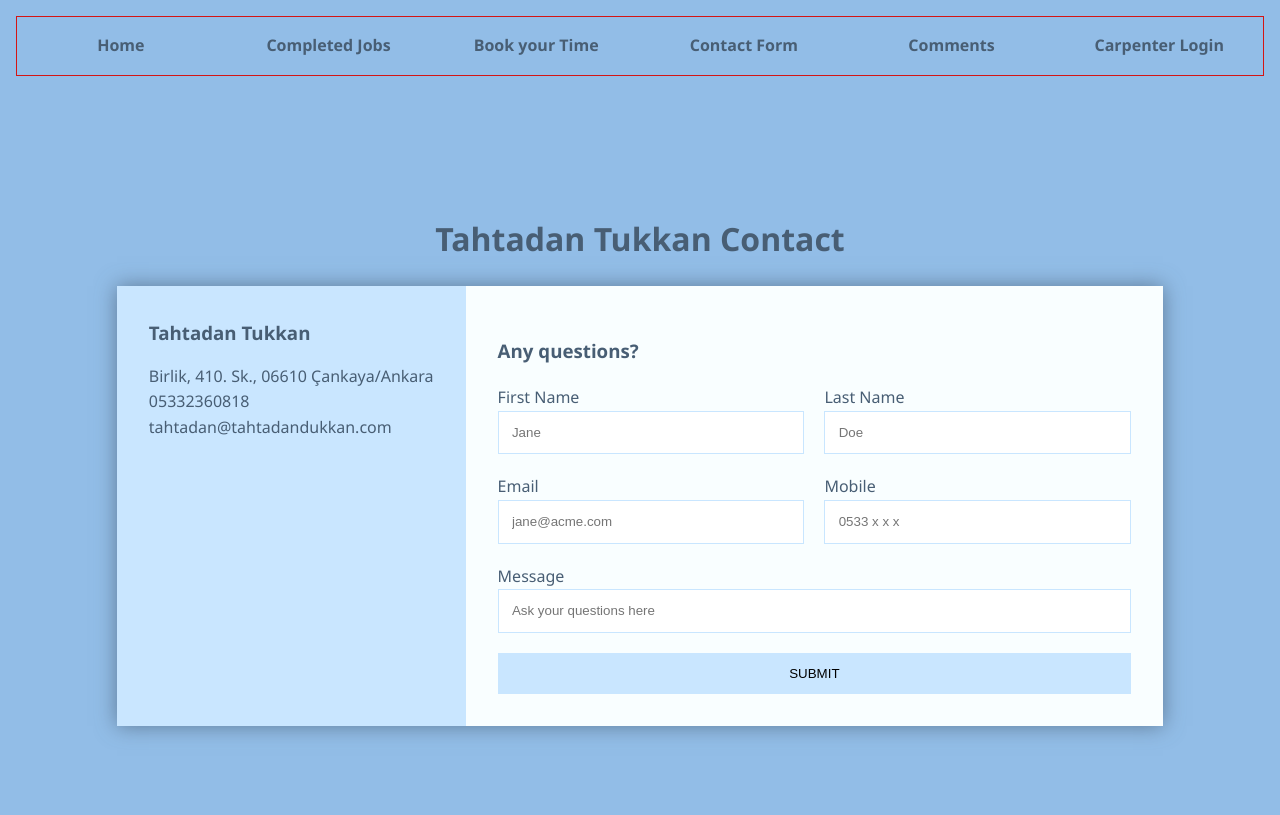
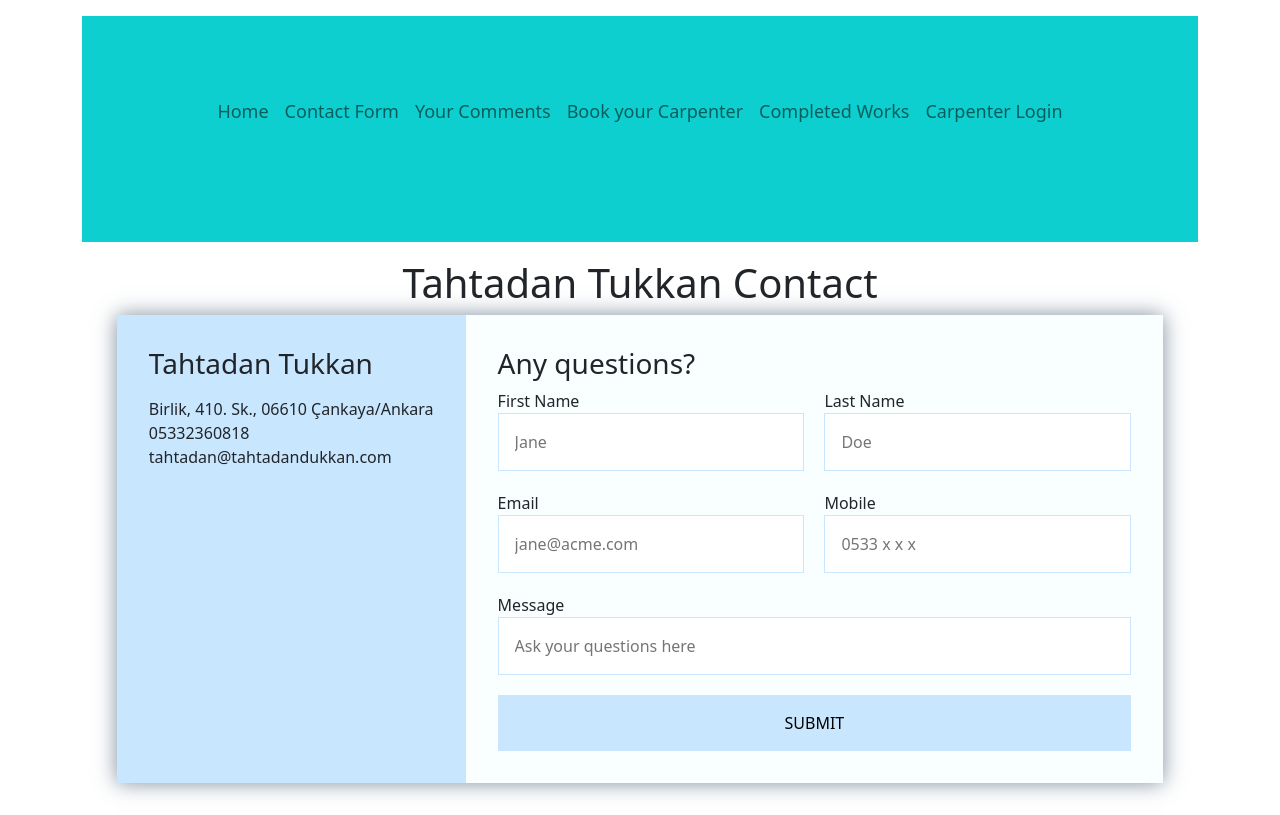
Before and after one commit to emresorkun/handyman-reactjs, a React (Create React App) app: page /contact-form in a window 1280 px wide. Built offline with nearby package versions, Linux system fonts and the light colour scheme.

Commit message:
nav bar styled and unused code removed

```diff
--- a/package.json
+++ b/package.json
@@ -6,9 +6,11 @@
     "@testing-library/jest-dom": "^5.16.1",
     "@testing-library/react": "^12.1.2",
     "@testing-library/user-event": "^13.5.0",
+    "bootstrap": "^5.1.3",
     "contentful": "^9.1.5",
     "formik": "^2.2.9",
     "react": "^17.0.2",
+    "react-bootstrap": "^2.0.4",
     "react-dom": "^17.0.2",
     "react-icons": "^4.3.1",
     "react-router-dom": "^6.2.1",
--- a/src/App.scss
+++ b/src/App.scss
@@ -1,13 +1,5 @@
 * {
   box-sizing: border-box;
-}
-
-body {
-  background: #92bde7;
-  color: #485e74;
-  line-height: 1.6;
-  font-family: "Segoe UI", Tahoma, Geneva, Verdana, sans-serif;
-  padding: 1em;
 }
 
 .form-container {
@@ -65,19 +57,7 @@ ul {
 .form-contact-input p {
   margin: 0;
 }
-//NAVIGATOR
-.navbar {
-  // position: fixed;
-  top: 0;
-  left: 0;
-  width: 100%;
-  background: var(--offWhite);
-  z-index: 1;
-}
-.nav-header {
-  display: flex;
-  justify-content: space-between;
-}
+//FORMS
 
 .form-contact-input .full {
   grid-column: 1/3;
@@ -103,43 +83,6 @@ ul {
   color: #f9feff;
   outline: 0;
   transition: background-color 2s ease-out;
-}
-
-.nav-links {
-  /* height: 0;
-  overflow: hidden; */
-  // transition: var(--mainTransition);
-  // list-style-type: none;
-  border: 1px solid rgb(212, 20, 20);
-  list-style: none;
-  margin: 0;
-  padding: 0;
-  display: flex;
-}
-
-.nav-links li {
-  flex: 4;
-}
-.nav-links a {
-  display: block;
-  text-decoration: none;
-  padding: 1rem 0;
-  color: var(--mainBlack);
-  transition: var(--mainTransition);
-  text-align: center;
-  font-size: 1rem;
-  font-weight: 600;
-  letter-spacing: var(--mainSpacing);
-}
-.nav-links a:hover {
-  color: var(--primaryColor);
-  background: #c9e6ff;
-  transition: background-color 1s ease-out;
-  color: #f9feff;
-}
-
-.show-nav {
-  height: 100px;
 }
 
 // CONTACT-comments FORM
@@ -184,5 +127,30 @@ ul {
 }
 
 .container-routes {
-  margin-top: 100px;
+  margin-top: 1px;
 }
+
+.mr-auto {
+  height: 210px;
+  width: 100%;
+  display: flex;
+  align-items: center;
+  justify-content: center;
+  padding-bottom: 35px;
+}
+
+.navbar {
+  background-color: rgb(14, 207, 207);
+}
+
+body {
+  background: #92bde7;
+  color: #485e74;
+  line-height: 1.6;
+  font-family: "Segoe UI", Tahoma, Geneva, Verdana, sans-serif;
+  padding: 1em;
+}
+
+.nav-link {
+  font-size: large;
+}
--- a/src/components/App.scss
+++ /dev/null
@@ -1,87 +0,0 @@
-.content {
-  display: flex;
-  flex-direction: column;
-  border: 5px solid yellowgreen;
-}
-.routes-container {
-  margin-top: 100px;
-}
-.navbar {
-  position: fixed;
-  top: 0;
-  left: 0;
-  width: 100%;
-  background: var(--offWhite);
-  z-index: 1;
-}
-.nav-header {
-  display: flex;
-  justify-content: space-between;
-}
-
-.nav-links {
-  /* height: 0;
-  overflow: hidden; */
-  // transition: var(--mainTransition);
-  // list-style-type: none;
-  border: 1px solid rgb(212, 20, 20);
-  list-style: none;
-  margin: 0;
-  padding: 0;
-  display: flex;
-}
-
-.nav-links li {
-  flex: 4;
-}
-.nav-links a {
-  display: block;
-  text-decoration: none;
-  padding: 1rem 0;
-  color: var(--mainBlack);
-  transition: var(--mainTransition);
-  text-align: center;
-  font-size: 1rem;
-  font-weight: 600;
-  letter-spacing: var(--mainSpacing);
-}
-.nav-links a:hover {
-  color: var(--primaryColor);
-  background: rgba(238, 13, 13, 0.75);
-}
-
-.show-nav {
-  height: 100px;
-}
-
-// CONTACT FORM
-
-.contact-form {
-  display: flex;
-  flex-direction: column;
-}
-
-.contact-form-input {
-  display: flex;
-  flex-direction: column;
-}
-
-.contact-form-input label {
-  border: 1px solid rgb(212, 20, 20);
-}
-
-@media all and (max-width: 1000px) {
-  .nav-links {
-    flex-wrap: wrap;
-  }
-
-  .nav-links li {
-    flex: 1 1 50%;
-  }
-}
-
-@media all and (max-width: 480px) {
-  .nav-links li {
-    flex-basis: 100%;
-  }
-}
--- a/src/components/Navbar.js
+++ b/src/components/Navbar.js
@@ -1,84 +1,20 @@
-
-
-import React, { Component } from "react";
-import { Link } from "react-router-dom";
-//import logo from "../images/logo.svg";
-export default class Navbar extends Component {
-  state = {
-    isOpen: false,
-  };
-  handleToggle = () => {
-    this.setState({ isOpen: !this.state.isOpen });
-  };
-  render() {
-    return (
-      <nav className="navbar">
-        <div className="nav-center">
-          <div className="nav-header">
-            <Link to="/">
-              {/* <img src={logo} style={{ height: "3%" }} alt="" /> */}
-            </Link>
-          </div>
-          <ul
-            className={this.state.isOpen ? "nav-links show-nav" : "nav-links"}
-          >
-            <li>
-              <Link to="/">Home</Link>
-            </li>
-            <li>
-              <Link to="/works">Completed Jobs</Link>
-            </li>
-            <li>
-              <Link to="/bookings">Book your Time</Link>
-            </li>
-            <li>
-              <Link to="/contact-form">Contact Form</Link>
-            </li>
-            <li>
-              <Link to="/comments">Comments</Link>
-            </li>
-            <li>
-              <Link to="/admin">Carpenter Login</Link>
-            </li>
-          </ul>
-        </div>
-      </nav>
-    );
-  }
+import React from "react";
+import { Nav, Navbar } from "react-bootstrap";
+import 'bootstrap/dist/css/bootstrap.min.css';
+export default function Navibar() {
+  return (
+    <Navbar collapseOnSelect expand="lg" variant="light">
+      <Navbar.Toggle aria-controls="responsive-navbar-nav" />
+      <Navbar.Collapse id="responsive-navbar-nav">
+        <Nav className="mr-auto">
+          <Nav.Link href="/">Home</Nav.Link>
+          <Nav.Link href="contact-form">Contact Form</Nav.Link>
+          <Nav.Link href="comments">Your Comments</Nav.Link>
+          <Nav.Link href="bookings">Book your Carpenter</Nav.Link>
+          <Nav.Link href="works">Completed Works</Nav.Link>
+          <Nav.Link href="admin">Carpenter Login</Nav.Link>
+        </Nav>
+      </Navbar.Collapse>
+    </Navbar>
+  );
 }
-{/* <nav class="navbar navbar-expand-lg navbar-light bg-light">
-  <div class="container-fluid">
-    <a class="navbar-brand" href="#">Navbar</a>
-    <button class="navbar-toggler" type="button" data-bs-toggle="collapse" data-bs-target="#navbarSupportedContent" aria-controls="navbarSupportedContent" aria-expanded="false" aria-label="Toggle navigation">
-      <span class="navbar-toggler-icon"></span>
-    </button>
-    <div class="collapse navbar-collapse" id="navbarSupportedContent">
-      <ul class="navbar-nav me-auto mb-2 mb-lg-0">
-        <li class="nav-item">
-          <a class="nav-link active" aria-current="page" href="#">Home</a>
-        </li>
-        <li class="nav-item">
-          <a class="nav-link" href="#">Link</a>
-        </li>
-        <li class="nav-item dropdown">
-          <a class="nav-link dropdown-toggle" href="#" id="navbarDropdown" role="button" data-bs-toggle="dropdown" aria-expanded="false">
-            Dropdown
-          </a>
-          <ul class="dropdown-menu" aria-labelledby="navbarDropdown">
-            <li><a class="dropdown-item" href="#">Action</a></li>
-            <li><a class="dropdown-item" href="#">Another action</a></li>
-            <li><hr class="dropdown-divider"></li>
-            <li><a class="dropdown-item" href="#">Something else here</a></li>
-          </ul>
-        </li>
-        <li class="nav-item">
-          <a class="nav-link disabled">Disabled</a>
-        </li>
-      </ul>
-      <form class="d-flex">
-        <input class="form-control me-2" type="search" placeholder="Search" aria-label="Search">
-        <button class="btn btn-outline-success" type="submit">Search</button>
-      </form>
-    </div>
-  </div>
-</nav> */}
```
Also changed, not shown: src/components/App.js (deleted, +0 -44 lines), 1 other file (tests, documents, lock files or other folders).
